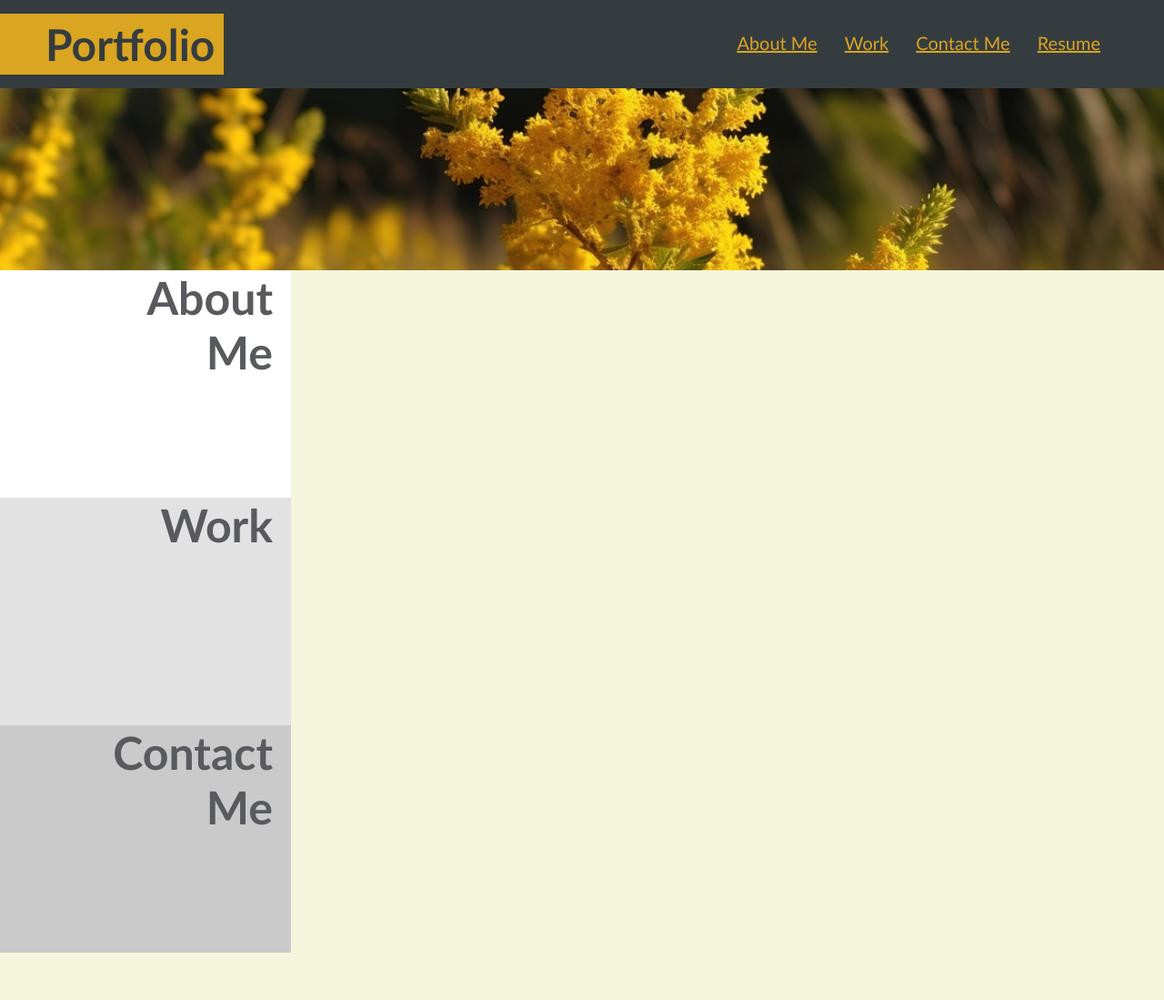
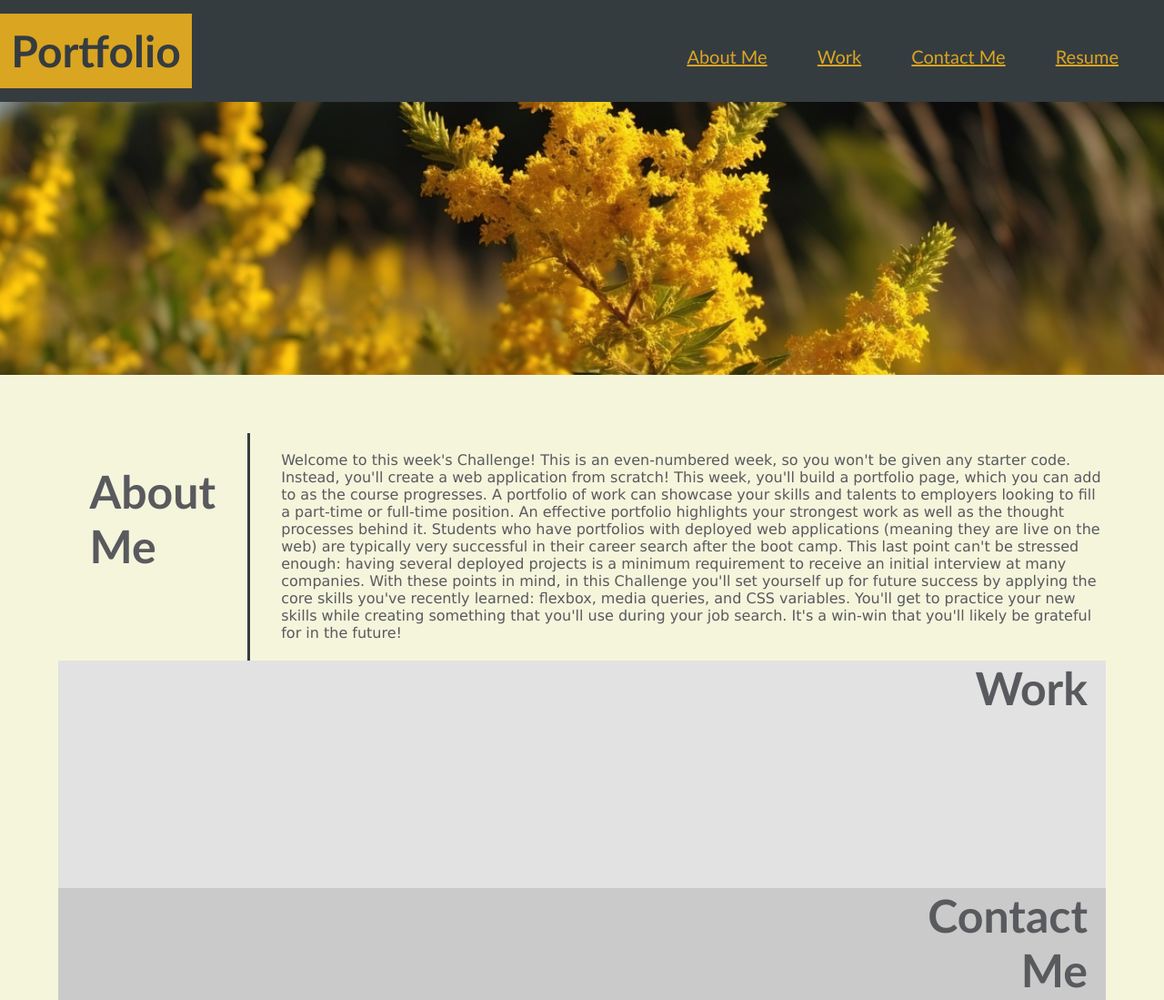
Before and after one commit to AKCashing/Portfolio-Showcase, a plain HTML site: page Develop/index.html in a window 1280 px wide. Shown: the top 1099 px of the page at 91% size. Before the commit the page ends 1047 px from the top, so only its background shows below. Drawn offline with Linux system fonts and the light colour scheme.

Commit message:
Fixed About Me Article and Added Notes

```diff
--- a/Develop/assets/css/style.css
+++ b/Develop/assets/css/style.css
@@ -4,79 +4,85 @@
     margin: 0;
 }
 
+/* Body || Background Color */
 body {
     background-color: beige;
 }
 
+/* Header || Background Color and Padding */
 .header {
     padding-top: 15px;
     padding-right: 50px;
     padding-bottom: 15px;
-    font-family: 'Trebuchet MS', 'Lucida Sans Unicode', 'Lucida Grande', 'Lucida Sans', Arial, sans-serif;
     background-color: #353c40;
     color: #353c40;
 }
 
+/* Header Title || Font and Background Color */
 .header h1 {
     display: inline-block;
-    padding-top: 5px;
-    padding-right: 10px;
-    padding-bottom: 5px;
-    padding-left: 50px;
+    padding: 1%;
+    font-family: 'Trebuchet MS', 'Lucida Sans Unicode', 'Lucida Grande', 'Lucida Sans', Arial, sans-serif;
     font-size: 48px;
     background-color: goldenrod;
 }
 
+/* Header Navigation || Font and Position */
 .header nav {
-    padding-top: 20px;
-    margin-right: 20px;
+    padding-top: 35px;
     float: right;
     font-family: 'Trebuchet MS', 'Lucida Sans Unicode', 'Lucida Grande', 'Lucida Sans', Arial, sans-serif;
     font-size: 20px;
 }
 
-.header nav ul {
-    list-style-type: none;
+/* Header Navigation || Positioning and Spacing */
+.header nav ul li {
+    display: inline-block;
+    margin-left: 50px;
 }
 
-.header nav ul li {
-    display: inline-block;
-    margin-left: 25px;
+/* Navigation || Text Color */
+a {
+    color: goldenrod;
 }
 
-a {
-    color: goldenrod;
-    text-decoration: underline;
-}
-
+/* Header Image */
 .hero {
-    height: 200px;
+    height: 300px;
     width: 100%;
     background-image: url("../images/goldenrod-flower.png");
     background-size: cover;
     background-position: 27% 27%;
 }
 
-.float-left {
-    float: left;
-    margin-right: 25px;
+/* Article || Width and Padding */
+.content {
+    width: 100vw;
+    padding: 5%;
 }
 
-.float-right {
-    float: right;
-    margin-left: 25px;
+/* About Me || Sizing and Text Color */
+.about-me {
+    height: 250px;
+    width: 100%;
+    display: flex;
+    color: #585a5e;
 }
 
-.content {
-    width: 25%;
-    display: inline-block;
+/* About Me Title || Font and Verticle Line */
+.about-me h2 {
+    padding: 3% 3%;
+    font-family: 'Trebuchet MS', 'Lucida Sans Unicode', 'Lucida Grande', 'Lucida Sans', Arial, sans-serif;
+    font-size: 50px;
+    border-right: #353c40 solid 3px;
 }
 
-.about-me {
-    height: 250px;
-    padding-right: 20px;
-    background-color: white;
-    color: #585a5e;
+/* About Me Description || Positioning */
+.about-me p {
+    display: flex;
+    align-items: center;
+    padding-left: 3%;
+    font-family: 'Lucida Sans', 'Lucida Sans Regular', 'Lucida Grande', 'Lucida Sans Unicode', Geneva, Verdana, sans-serif;
 }
 
 .work {
@@ -93,13 +99,6 @@ a {
     color: #585a5e;
 }
 
-.about-me h2 {
-    display: flex;
-    justify-content: flex-end;
-    font-family: 'Trebuchet MS', 'Lucida Sans Unicode', 'Lucida Grande', 'Lucida Sans', Arial, sans-serif;
-    font-size: 50px;
-}
-
 .work h2 {
     display: flex;
     justify-content: flex-end;
--- a/Develop/index.html
+++ b/Develop/index.html
@@ -10,6 +10,7 @@
 <body>
     <header class="header">
         <h1>Portfolio</h1>
+
         <nav>
             <ul>
                 <li>
@@ -27,15 +28,25 @@
             </ul>
         </nav>
     </header>
+
     <div class="hero"></div>
+
     <main class="content">
         <article id="about-me" class="about-me">
-            <h2>About</h2>
-            <h2>Me</h2>
+            <h2>About Me</h2>
+            <p>
+                Welcome to this week's Challenge! This is an even-numbered week, so you won't be given any starter code. Instead, you'll create a web application from scratch! This week, you'll build a portfolio page, which you can add to as the course progresses.
+
+                A portfolio of work can showcase your skills and talents to employers looking to fill a part-time or full-time position. An effective portfolio highlights your strongest work as well as the thought processes behind it. Students who have portfolios with deployed web applications (meaning they are live on the web) are typically very successful in their career search after the boot camp. This last point can't be stressed enough: having several deployed projects is a minimum requirement to receive an initial interview at many companies.
+
+                With these points in mind, in this Challenge you'll set yourself up for future success by applying the core skills you've recently learned: flexbox, media queries, and CSS variables. You'll get to practice your new skills while creating something that you'll use during your job search. It's a win-win that you'll likely be grateful for in the future!
+            </p>
         </article>
+
         <article id="work" class="work">
             <h2>Work</h2>
         </article>
+
         <article id="contact-me" class="contact-me">
             <h2>Contact</h2>
             <h2>Me</h2>
```
